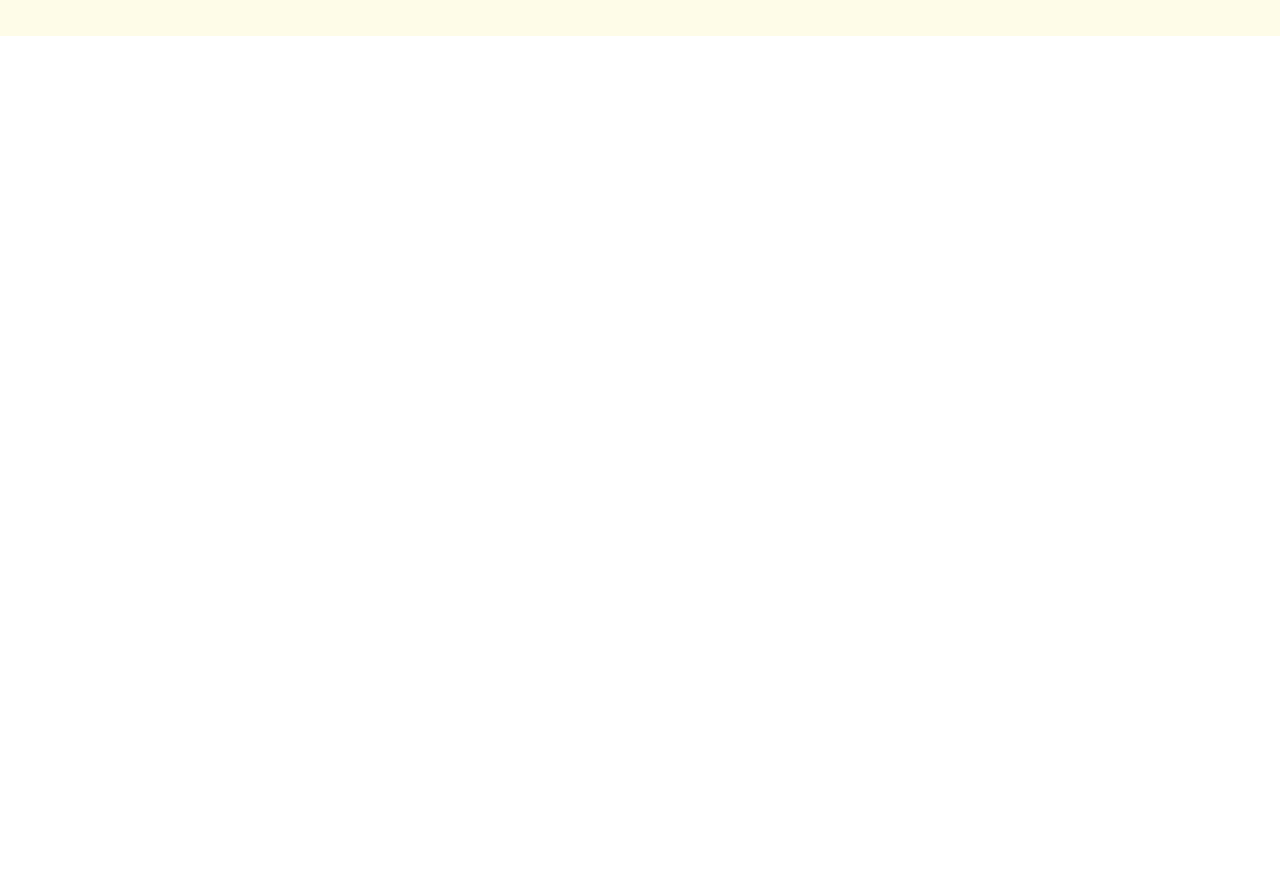
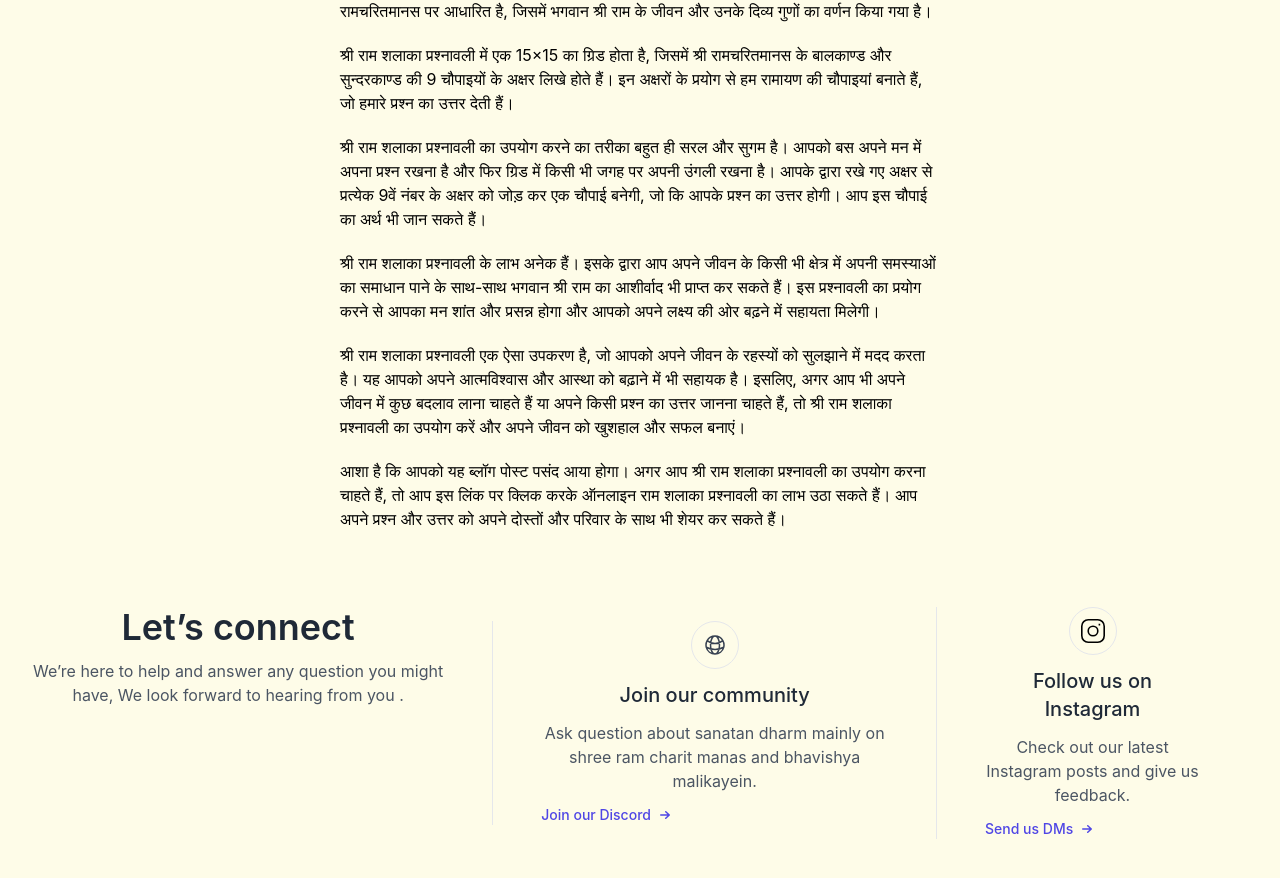
Before and after one commit to shashankjs2002/shree-ram-charit-maanas-prashnavali, a React (Create React App) app: page / in a window 1280 px wide. Shown: the part 764-1642 px from the top of the page. Before the commit the page ends 800 px from the top, so only its background shows below. Built offline with nearby package versions, Linux system fonts and the light colour scheme.

Commit message:
Content added

```diff
--- a/src/App.js
+++ b/src/App.js
@@ -4,6 +4,7 @@ import Grid from './components/Grid';
 import Navbar from './components/Navbar';
 import { logDOM } from '@testing-library/react';
 import Sidebar from './components/Sidebar';
+import Contact from './components/Contact';
 
 
 
@@ -70,13 +71,14 @@ function App() {
   };
 
   return (
-    <div className="items-center App bg-yellow-50 min-h-screen" style={{textAlign: "-webkit-center"}}>
+    <div className="items-center pt-6 App bg-yellow-50 min-h-screen" style={{textAlign: "-webkit-center"}}>
 
       {/* <div className='bg-yellow-200 text-orange-600 font-semibold ' onClick={()=>{handleNotificationClick()}}>Send Notification</div> */}
       {!navigator.onLine? <div className='bg-yellow-200 text-orange-600 font-semibold '>Offline or Connectivity Error</div>: ""}
       <Navbar/>
       <Sidebar/>
       <Grid handleNotificationClick={handleNotificationClick}/>
+      <Contact/>
     </div>
   );
 }
--- /dev/null
+++ b/src/components/Contact.jsx
@@ -0,0 +1,74 @@
+const Contact = () => {
+
+    const contactMethods = [
+        {
+            icon:
+                <svg xmlns="http://www.w3.org/2000/svg" fill="none" viewBox="0 0 24 24" strokeWidth={1.5} stroke="currentColor" className="w-6 h-6">
+                    <path strokeLinecap="round" strokeLinejoin="round" d="M12 21a9.004 9.004 0 008.716-6.747M12 21a9.004 9.004 0 01-8.716-6.747M12 21c2.485 0 4.5-4.03 4.5-9S14.485 3 12 3m0 18c-2.485 0-4.5-4.03-4.5-9S9.515 3 12 3m0 0a8.997 8.997 0 017.843 4.582M12 3a8.997 8.997 0 00-7.843 4.582m15.686 0A11.953 11.953 0 0112 10.5c-2.998 0-5.74-1.1-7.843-2.918m15.686 0A8.959 8.959 0 0121 12c0 .778-.099 1.533-.284 2.253m0 0A17.919 17.919 0 0112 16.5c-3.162 0-6.133-.815-8.716-2.247m0 0A9.015 9.015 0 013 12c0-1.605.42-3.113 1.157-4.418" />
+                </svg>
+            ,
+            title: "Join our community",
+            desc: "Ask question about sanatan dharm mainly on shree ram charit manas and bhavishya malikayein.",
+            link: {
+                name: "Join our Discord",
+                href: "https://discord.gg/vRCg2PwSAn"
+            },
+        },
+        {
+            icon:
+                <svg className="w-6 h-6" viewBox="0 0 15 15" fill="none" xmlns="http://www.w3.org/2000/svg">
+                    <path d="M11 3.5H12M4.5 0.5H10.5C12.7091 0.5 14.5 2.29086 14.5 4.5V10.5C14.5 12.7091 12.7091 14.5 10.5 14.5H4.5C2.29086 14.5 0.5 12.7091 0.5 10.5V4.5C0.5 2.29086 2.29086 0.5 4.5 0.5ZM7.5 10.5C5.84315 10.5 4.5 9.15685 4.5 7.5C4.5 5.84315 5.84315 4.5 7.5 4.5C9.15685 4.5 10.5 5.84315 10.5 7.5C10.5 9.15685 9.15685 10.5 7.5 10.5Z" stroke="#000000" />
+                </svg>
+
+            ,
+            title: "Follow us on Instagram",
+            desc: "Check out our latest Instagram posts and give us feedback.",
+            link: {
+                name: "Send us DMs",
+                href: "https://www.instagram.com/janki.nath.das/"
+            },
+        },
+    ]
+
+    return (
+        <section className="py-14">
+            <div className="max-w-screen-xl mx-auto px-4 text-gray-600 gap-12 md:px-8 lg:flex">
+                <div className="max-w-md">
+                    <h3 className="text-gray-800 text-3xl font-semibold sm:text-4xl">
+                        Let’s connect
+                    </h3>
+                    <p className="mt-3">
+                        We’re here to help and answer any question you might have, We look forward to hearing from you .
+                    </p>
+                </div>
+                <div>
+                    <ul className="mt-12 gap-y-6 gap-x-12 items-center md:flex lg:gap-x-0 lg:mt-0">
+                        {
+                            contactMethods.map((item, idx) => (
+                                <li key={idx} className="space-y-3 border-t py-6 md:max-w-sm md:py-0 md:border-t-0 lg:border-l lg:px-12 lg:max-w-none">
+                                    <div className="w-12 h-12 rounded-full border flex items-center justify-center text-gray-700">
+                                        {item.icon}
+                                    </div>
+                                    <h4 className="text-gray-800 text-lg font-medium xl:text-xl">
+                                        {item.title}
+                                    </h4>
+                                    <p>
+                                        {item.desc}
+                                    </p>
+                                    <a href={item.link.href} target="_blank" rel="noreferrer" className="flex items-center gap-1 text-sm text-indigo-600 duration-150 hover:text-indigo-400 font-medium">
+                                        {item.link.name}
+                                        <svg xmlns="http://www.w3.org/2000/svg" viewBox="0 0 20 20" fill="currentColor" className="w-5 h-5">
+                                            <path fillRule="evenodd" d="M5 10a.75.75 0 01.75-.75h6.638L10.23 7.29a.75.75 0 111.04-1.08l3.5 3.25a.75.75 0 010 1.08l-3.5 3.25a.75.75 0 11-1.04-1.08l2.158-1.96H5.75A.75.75 0 015 10z" clipRule="evenodd" />
+                                        </svg>
+                                    </a>
+                                </li>
+                            ))
+                        }
+                    </ul>
+                </div>
+            </div>
+        </section>
+    )
+}
+
+export default Contact
--- a/src/components/Grid.jsx
+++ b/src/components/Grid.jsx
@@ -2,7 +2,7 @@
 import { useEffect, useState } from "react"
 import { gridLetters, chaupayian } from "../assets/constants"
 
-const Grid =({handleNotificationClick}) => {
+const Grid = ({ handleNotificationClick }) => {
     const [chaupai, setchaupai] = useState(null)
     useEffect(() => {
         // console.log(gridLetters.length)
@@ -14,21 +14,21 @@ const Grid =({handleNotificationClick}) => {
         // console.log(idx);
         // let chaupayi = chaupayian[idx%9]
         // console.log(chaupayi)
-        setchaupai(chaupayian[idx%9])
-        handleNotificationClick("Aapka karya Fal", chaupayian[idx%9].fal )
+        setchaupai(chaupayian[idx % 9])
+        handleNotificationClick("Aapka karya Fal", chaupayian[idx % 9].fal)
 
-        if(window) window.location = '#answer'
+        if (window) window.location = '#answer'
         let currenttime = new Date()
         let currentdate = currenttime.toDateString()
         let _id = Date.now()
         if (localStorage.getItem("history")) {
             let myhistory = JSON.parse(localStorage.getItem("history"))
             // console.log(myhistory)
-            localStorage.setItem("history", JSON.stringify([...myhistory,{...chaupayian[idx%9], _id : _id ,time: currenttime, date: currentdate, title: `फल_${_id}`}]))
+            localStorage.setItem("history", JSON.stringify([...myhistory, { ...chaupayian[idx % 9], _id: _id, time: currenttime, date: currentdate, title: `फल_${_id}` }]))
             // console.log(("history", JSON.stringify(...myhistory,{...chaupayian[idx%9], _id : _id , time: currenttime, date: currentdate, title: `फल_${_id}`})))
         }
-        else{
-            let entry = {...chaupayian[idx%9], _id : _id , time: currenttime, date: currentdate, title: `फल_${_id}`}
+        else {
+            let entry = { ...chaupayian[idx % 9], _id: _id, time: currenttime, date: currentdate, title: `फल_${_id}` }
             // localStorage.setItem("history", (JSON.stringify([entry])))
             localStorage.setItem("history", JSON.stringify([entry]))
             // console.log({...chaupayian[idx%9], _id : _id , time: currenttime, date: currentdate, title: `फल_${_id}`})
@@ -38,13 +38,13 @@ const Grid =({handleNotificationClick}) => {
 
 
     }
-    return(
+    return (
         <>
             <div className="flex justify-center mt-5">
-        <div className="grid max-md:w-full md flex-wrap w-[700px] border-orange-500 border-2 " style={{gridTemplateColumns:" repeat(15, minmax(0, 1fr))"}}>
+                <div className="grid max-md:w-full text-xs md:text-base md flex-wrap w-[700px] border-orange-500 border-2 " style={{ gridTemplateColumns: " repeat(15, minmax(0, 1fr))" }}>
 
                     {gridLetters.map((letter, idx) => {
-            return <span onClick={()=>handleLetterClick(idx)} className= "text-center active:bg-orange-500 hover:bg-orange-200 border-orange-400 border" key={idx}>{letter}</span>
+                        return <span onClick={() => handleLetterClick(idx)} className="text-center active:bg-orange-500 hover:bg-orange-200 border-orange-400 border" key={idx}>{letter}</span>
                     })}
                 </div>
 
@@ -52,6 +52,7 @@ const Grid =({handleNotificationClick}) => {
 
 
             </div>
+
             {chaupai && <div id="answer" className="flex justify-center flex-col w-[700px] max-md:w-screen text-left">
 
                 <div>
@@ -68,6 +69,28 @@ const Grid =({handleNotificationClick}) => {
                 </div>
             </div>}
 
+            <div className="mx-2 my-2 text-base text-left max-w-[600px] md:my-5">
+                <p >
+                    श्री राम शलाका प्रश्नावली एक ऐसा अद्भुत और अनोखा माध्यम है, जिसके द्वारा आप अपने जीवन के किसी भी प्रश्न का उत्तर तुरंत प्राप्त कर सकते हैं। यह प्रश्नावली भारत के महान संत गोस्वामी तुलसीदास जी की रचना श्री रामचरितमानस पर आधारित है, जिसमें भगवान श्री राम के जीवन और उनके दिव्य गुणों का वर्णन किया गया है।
+                </p>
+                <p className="my-3 md:my-5">
+
+                    श्री राम शलाका प्रश्नावली में एक 15×15 का ग्रिड होता है, जिसमें श्री रामचरितमानस के बालकाण्ड और सुन्दरकाण्ड की 9 चौपाइयों के अक्षर लिखे होते हैं। इन अक्षरों के प्रयोग से हम रामायण की चौपाइयां बनाते हैं, जो हमारे प्रश्न का उत्तर देती हैं।
+                </p>
+                <p>
+                    श्री राम शलाका प्रश्नावली का उपयोग करने का तरीका बहुत ही सरल और सुगम है। आपको बस अपने मन में अपना प्रश्न रखना है और फिर ग्रिड में किसी भी जगह पर अपनी उंगली रखना है। आपके द्वारा रखे गए अक्षर से प्रत्येक 9वें नंबर के अक्षर को जोड़ कर एक चौपाई बनेगी, जो कि आपके प्रश्न का उत्तर होगी। आप इस चौपाई का अर्थ भी जान सकते हैं।
+                </p>
+                <p  className="my-3 md:my-5">
+                    श्री राम शलाका प्रश्नावली के लाभ अनेक हैं। इसके द्वारा आप अपने जीवन के किसी भी क्षेत्र में अपनी समस्याओं का समाधान पाने के साथ-साथ भगवान श्री राम का आशीर्वाद भी प्राप्त कर सकते हैं। इस प्रश्नावली का प्रयोग करने से आपका मन शांत और प्रसन्न होगा और आपको अपने लक्ष्य की ओर बढ़ने में सहायता मिलेगी।
+                </p>
+                <p>
+                    श्री राम शलाका प्रश्नावली एक ऐसा उपकरण है, जो आपको अपने जीवन के रहस्यों को सुलझाने में मदद करता है। यह आपको अपने आत्मविश्वास और आस्था को बढ़ाने में भी सहायक है। इसलिए, अगर आप भी अपने जीवन में कुछ बदलाव लाना चाहते हैं या अपने किसी प्रश्न का उत्तर जानना चाहते हैं, तो श्री राम शलाका प्रश्नावली का उपयोग करें और अपने जीवन को खुशहाल और सफल बनाएं।
+                </p>
+                <p  className="my-3 md:my-5">
+                    आशा है कि आपको यह ब्लॉग पोस्ट पसंद आया होगा। अगर आप श्री राम शलाका प्रश्नावली का उपयोग करना चाहते हैं, तो आप इस लिंक पर क्लिक करके ऑनलाइन राम शलाका प्रश्नावली का लाभ उठा सकते हैं। आप अपने प्रश्न और उत्तर को अपने दोस्तों और परिवार के साथ भी शेयर कर सकते हैं।
+                </p>
+            </div>
+
         </>
 
     )
```
Also changed, not shown: src/components/Sidebar.jsx (+6 -4 lines), 1 other file (tests, documents, lock files or other folders). Lines whose indentation alone changed are shown as unchanged.
